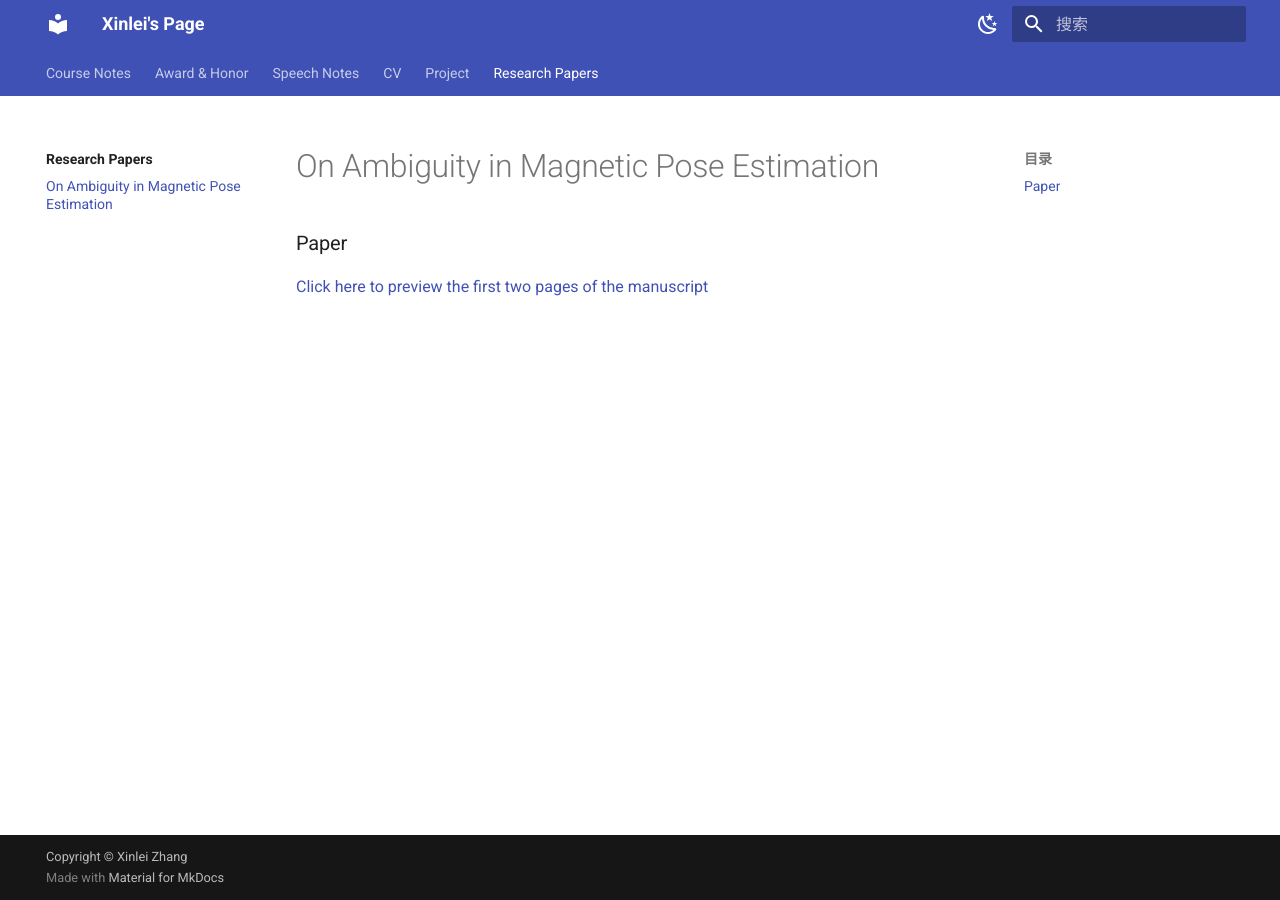
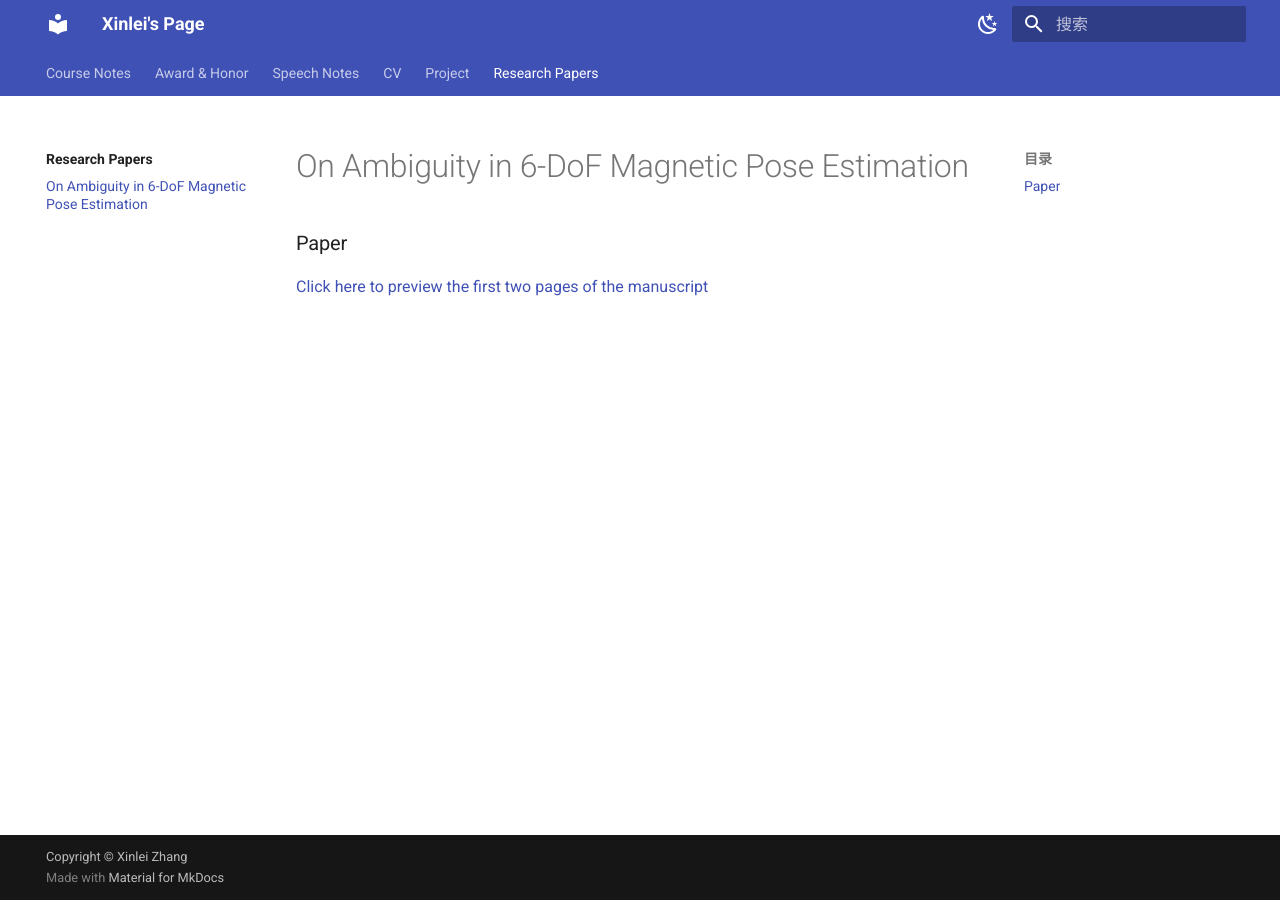
Before and after one commit to GuanQinG-GitHub/personal-website, an MkDocs documentation site: the page built from docs/Research_Papers/On_Ambiguity_in_6-DoF_Magnetic_Pose_Estimation.md, in a window 1280 px wide. Built offline with MkDocs 1.6.1 and Material for MkDocs 9.7.7, drawn with Linux system fonts in a browser that asks for light colours.

Commit message:
Update mkdocs.yml

```diff
--- a/mkdocs.yml
+++ b/mkdocs.yml
@@ -42,7 +42,7 @@
 
  - Research Papers:
    - Research_Papers/index.md
-   - On Ambiguity in Magnetic Pose Estimation: Research_Papers/On_Ambiguity_in_6-DoF_Magnetic_Pose_Estimation.md
+   - On Ambiguity in 6-DoF Magnetic Pose Estimation: Research_Papers/On_Ambiguity_in_6-DoF_Magnetic_Pose_Estimation.md
 
 # [UI]
 ## [top]
```
